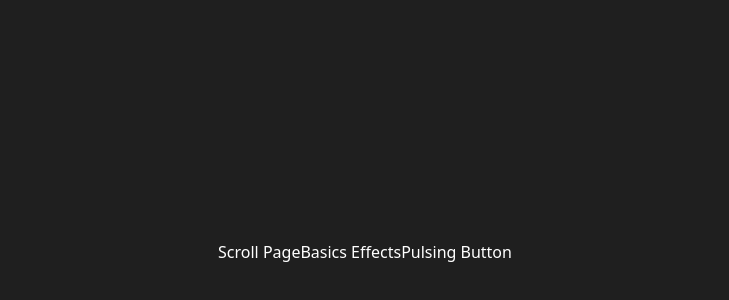
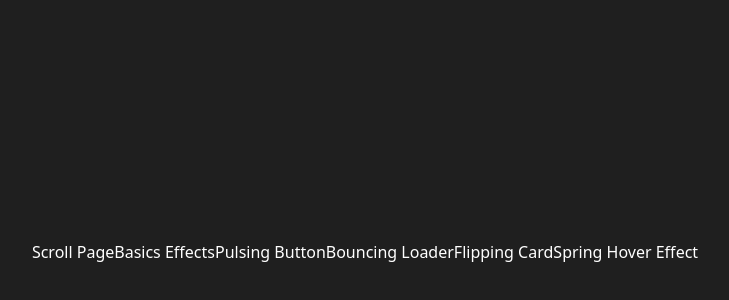
Before and after one commit to ValentinZoia/framer-motion, a React (Vite) app: page / in a window 1280 px wide. Shown: the part 148-448 px from the top of the page, without its empty margins (275-1004 px from the left). Built offline with nearby package versions, Linux system fonts and the light colour scheme.

Commit message:
add routes

```diff
--- a/src/routes/index.tsx
+++ b/src/routes/index.tsx
@@ -3,6 +3,9 @@ import HomePage from "../pages/HomePage";
 import ScrollPage from "../pages/ScrollPage";
 import BasicEffects from "../pages/BasicEffects";
 import PulsingButton from "../pages/PulsingButton";
+import BouncingLoader from "../pages/BouncingLoader";
+import { FlippingCard } from "../pages/FlippingCard";
+import { SpringHoverEffect } from "../pages/SpringHoverEffect";
 
 
 
@@ -27,6 +30,21 @@ const router = createBrowserRouter([
         id:"Pulsing Button",
         element: <PulsingButton/>
 
+    },
+    {
+        path:"/bouncing-loader",
+        id:"Bouncing Loader",
+        element: <BouncingLoader/>
+    },
+    {
+        path:"flipping-card",
+        id:"Flipping Card",
+        element:<FlippingCard />
+    },
+    {
+        path:"/spring-hover-effect",
+        id:"Spring Hover Effect",
+        element: <SpringHoverEffect/>
     }
 ]);
 
```
